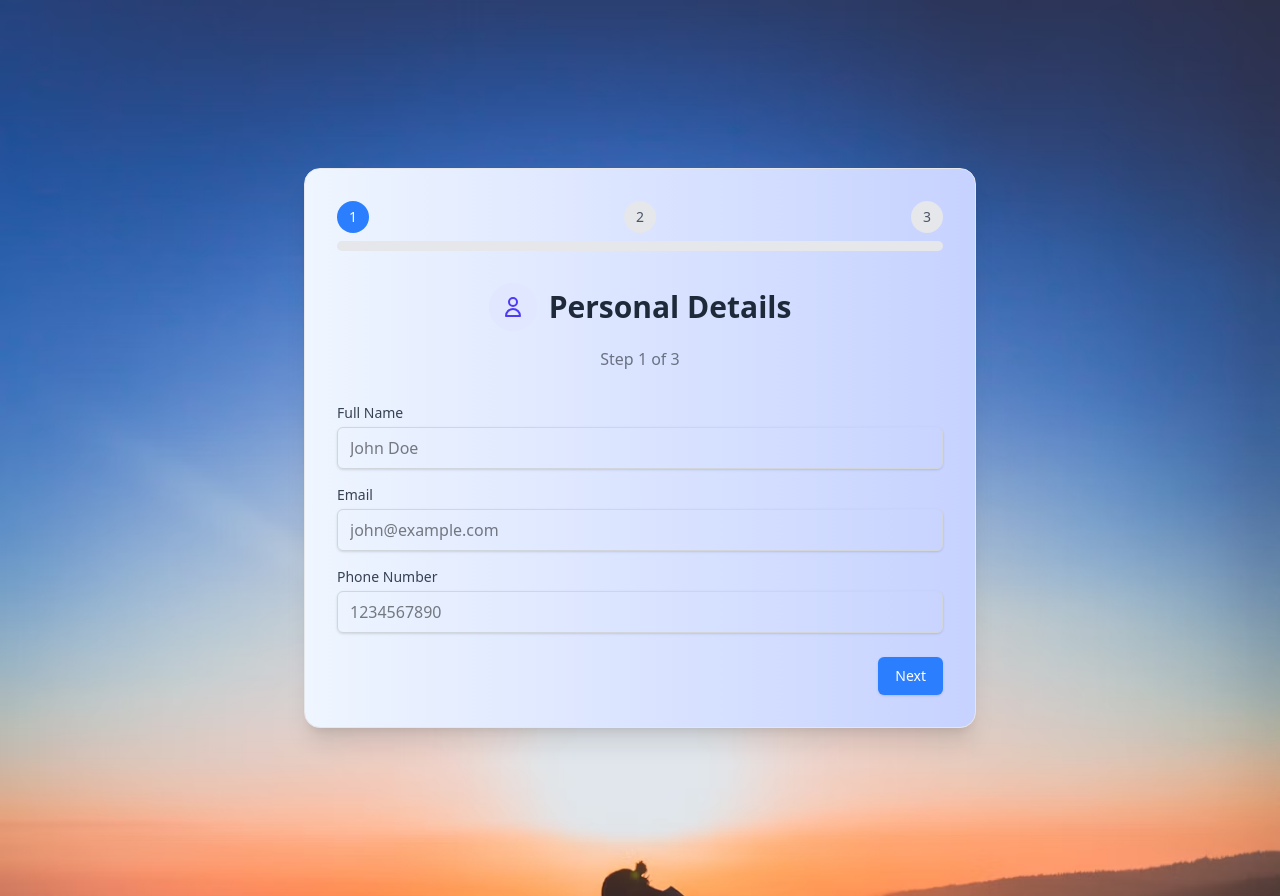
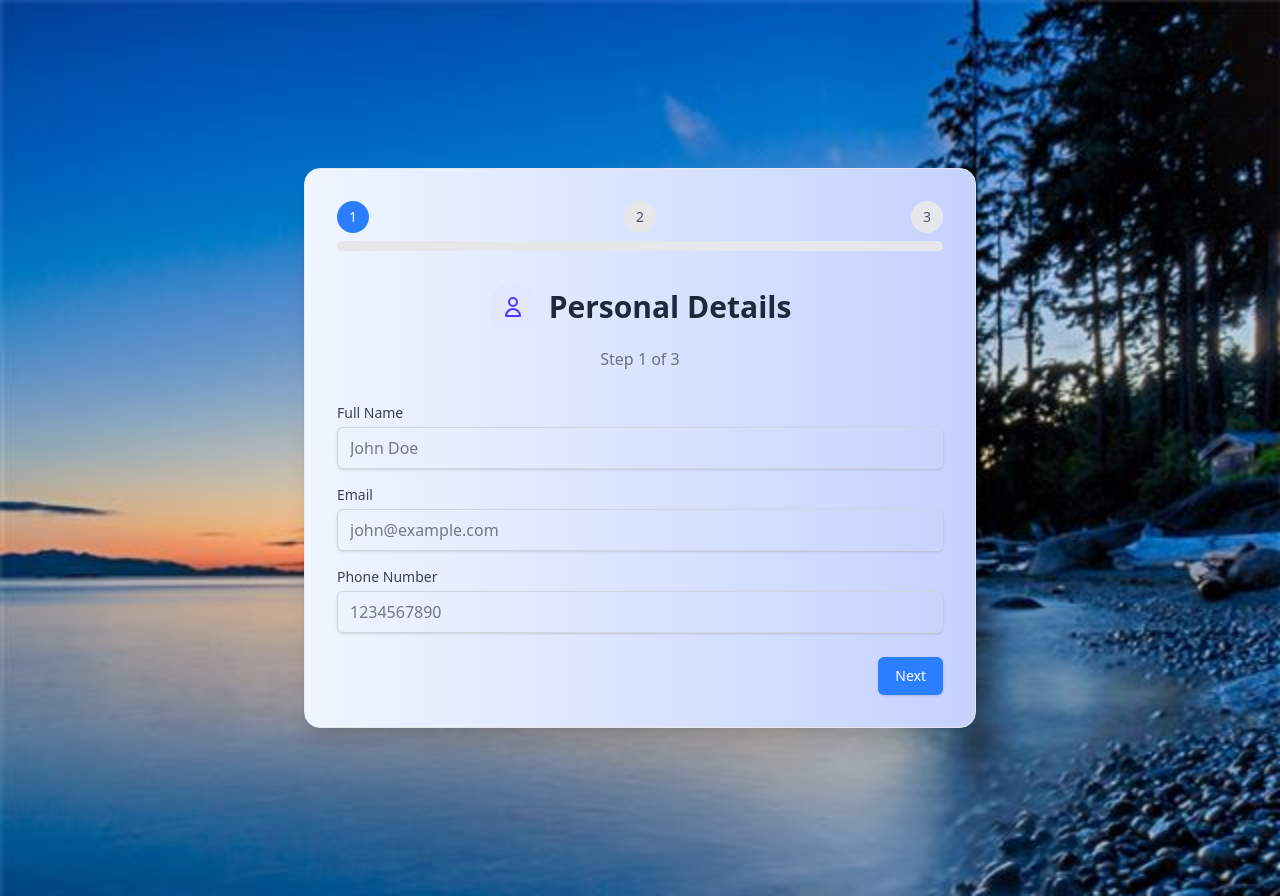
Before and after one commit to M-Pragati06/form_section, a React (Vite) app: page / in a window 1280 px wide. Built offline with nearby package versions, Linux system fonts and the light colour scheme.

Commit message:
Update App.jsx

```diff
--- a/src/App.jsx
+++ b/src/App.jsx
@@ -2,7 +2,7 @@ import MultiStepForm from './pages/MultiStepForm';
 
 function App() {
   return (
-    <div className="min-h-screen py-12 px-4 sm:px-6 lg:px-8" style={{backgroundImage: "url('src/assets/bg.avif')", backgroundSize: 'cover'}}>
+    <div className="min-h-screen py-12 px-4 sm:px-6 lg:px-8" style={{backgroundImage: "url('src/assets/bg.jpg')", backgroundSize: 'cover'}}>
       <MultiStepForm />
     </div>
   );
```
